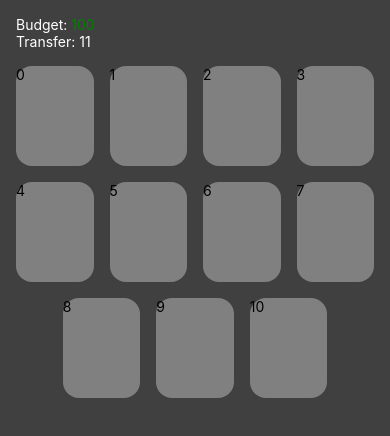
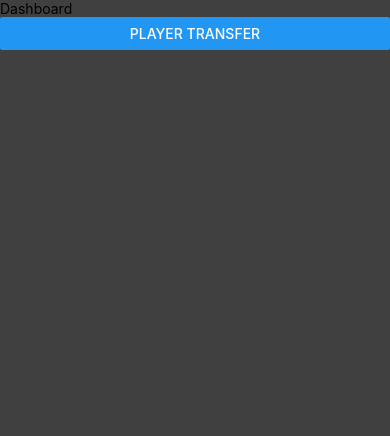
Before and after one commit to Pranilsthaa/Dream-Team, a React Native app: screen /Home in a window 390 px wide. Shown: the top 436 px of the page. Built offline with nearby package versions, Linux system fonts and the light colour scheme.

Commit message:
few changes

```diff
--- a/package.json
+++ b/package.json
@@ -13,8 +13,10 @@
     "@react-native/new-app-screen": "0.85.1",
     "@react-navigation/native": "^7.2.2",
     "@react-navigation/native-stack": "^7.14.11",
+    "axios": "^1.15.2",
     "react": "19.2.3",
     "react-native": "0.85.1",
+    "react-native-config": "^1.6.1",
     "react-native-safe-area-context": "^5.5.2",
     "react-native-screens": "^4.24.0",
     "zustand": "^5.0.12"
--- a/src/home.tsx
+++ b/src/home.tsx
@@ -1,94 +1,19 @@
-import { View, Text, Dimensions, TouchableOpacity } from 'react-native';
-import React, { useCallback, useEffect, useMemo, useState } from 'react';
+import { View, Text, Button } from 'react-native';
+import React from 'react';
+import { RootStackNavigationProp } from './navigation';
 import { useNavigation } from '@react-navigation/native';
-import playerStore from './store/playerStore';
-import { RootStackNavigationProp } from './navigation';
-const width = Dimensions.get('window').width;
 
-const TOTAL_BUDGET = 100;
-const TRANSFER_LIMIT = 11;
-
-const Home = () => {
-  const cardWidth = (width - 80) / 4;
+const Dashboard = () => {
   const navigation = useNavigation<RootStackNavigationProp>();
-  const players = playerStore(state => state.players);
-  const setPlayers = playerStore(state => state.setPlayers);
-  const [oldPlayers, setOldPlayers] = useState(new Set());
-
-  const dummyPlayers = Array(11).fill({ id: '', name: '', price: 0 });
-
-  useEffect(() => {
-    setPlayers(dummyPlayers);
-    setOldPlayers(new Set(dummyPlayers.map(p => p.id)));
-  }, []);
-
-  const handleNavigation = useCallback((item: any, index: number) => {
-    navigation.navigate('player_select', { slotIndex: index });
-  }, []);
-
-  const budget_rem =
-    TOTAL_BUDGET -
-    players.reduce((acc, player) => acc + (player.price ?? 0), 0);
-
-  const transferCount = useMemo(() => {
-    return players.filter(player => !oldPlayers.has(player.id)).length;
-  }, [players]);
   return (
-    <View style={{ flex: 1, padding: 16 }}>
-      <Text style={{ color: '#fff' }}>
-        Budget:
-        <Text style={{ color: budget_rem < 0 ? 'red' : 'green' }}>
-          {' '}
-          {budget_rem}
-        </Text>
-      </Text>
-      <Text style={{ color: '#fff' }}>
-        Transfer:
-        <Text style={{ color: 'white' }}>
-          {' '}
-          {TRANSFER_LIMIT - transferCount}
-        </Text>
-      </Text>
-
-      <View
-        style={{
-          flexDirection: 'row',
-          flexWrap: 'wrap',
-          justifyContent: 'center',
-          gap: 16,
-          marginTop: 16,
-        }}
-      >
-        {players &&
-          players.length > 0 &&
-          players.map((item, index) => {
-            const disabled = transferCount >= TRANSFER_LIMIT && !item.id;
-            return (
-              <TouchableOpacity
-                key={index}
-                activeOpacity={0.6}
-                onPress={() => handleNavigation(item, index)}
-                disabled={disabled}
-                style={{
-                  height: 100,
-                  width: cardWidth,
-                  backgroundColor: 'gray',
-                  borderRadius: 16,
-                }}
-              >
-                <Text>{index}</Text>
-                {item.id ? (
-                  <>
-                    <Text>{item.name}</Text>
-                    <Text>NRs. {item.price}</Text>
-                  </>
-                ) : null}
-              </TouchableOpacity>
-            );
-          })}
-      </View>
+    <View>
+      <Text>Dashboard</Text>
+      <Button
+        title="Player Transfer"
+        onPress={() => navigation.navigate('player_transfer')}
+      />
     </View>
   );
 };
 
-export default Home;
+export default Dashboard;
--- a/src/navigation.tsx
+++ b/src/navigation.tsx
@@ -6,9 +6,11 @@ import {
 } from '@react-navigation/native-stack';
 import Home from './home';
 import PlayerSelect from './playerSelect';
+import PlayerTransferScreen from './transfer';
 
 type RootStackParamList = {
   Home: undefined;
+  player_transfer: undefined;
   player_select: { slotIndex: number };
 };
 
@@ -28,6 +30,7 @@ const Navigator = () => {
         }}
       >
         <Stack.Screen name="Home" component={Home} />
+        <Stack.Screen name="player_transfer" component={PlayerTransferScreen} />
         <Stack.Screen name="player_select" component={PlayerSelect} />
       </Stack.Navigator>
     </NavigationContainer>
--- a/src/playerSelect.tsx
+++ b/src/playerSelect.tsx
@@ -1,24 +1,64 @@
 import { View, Text, FlatList, TouchableOpacity } from 'react-native';
-import React, { useCallback } from 'react';
+import React, { useCallback, useEffect, useState } from 'react';
 import playerStore from './store/playerStore';
 import { useNavigation } from '@react-navigation/native';
+import axios from 'axios';
+import Config from 'react-native-config';
 
-const dummyData: { id: string; name: string; price: number }[] = Array.from({
-  length: 30,
-}).map((_, index) => ({
-  id: String(index),
-  name: `Player ${index}`,
-  price: Number(((index + 1) * 1.25).toFixed()),
-}));
+type TPlayerItem = {
+  id: string;
+  name: string;
+  age: string;
+  price: number;
+  role: string;
+  isActive: boolean;
+  team: {
+    name: string;
+    logo: string;
+    code: string;
+  };
+};
+
+type TplayerResponse = {
+  success: boolean;
+  message: string;
+  data: TPlayerItem[];
+};
+
+// const dummyData: { id: string; name: string; price: number }[] = Array.from({
+//   length: 30,
+// }).map((_, index) => ({
+//   id: String(index),
+//   name: `Player ${index}`,
+//   price: Number(((index + 1) * 1.25).toFixed()),
+// }));
 
 const PlayerSelect = ({ route }: { route: any }) => {
   const navigation = useNavigation();
+  const [playersData, setPlayersData] = useState<TPlayerItem[]>([]);
+
   const { slotIndex } = route.params;
   const players = playerStore(state => state.players);
   const updateSlot = playerStore(state => state.updateSlot);
+
   const handlePlayerSelect = useCallback((item: any) => {
     updateSlot(slotIndex, item);
     navigation.goBack();
+  }, []);
+
+  const fetchPlayers = async () => {
+    const BASE_URL = Config.BASE_URL;
+    try {
+      const players = await axios.get<TplayerResponse>(
+        `${BASE_URL}/api/players`,
+      );
+      setPlayersData(players.data.data);
+    } catch (e) {
+      console.log(e);
+    }
+  };
+  useEffect(() => {
+    fetchPlayers();
   }, []);
   return (
     <View style={{ flex: 1, paddingHorizontal: 16, paddingTop: 16 }}>
@@ -36,7 +76,7 @@ const PlayerSelect = ({ route }: { route: any }) => {
         </View>
       ) : null}
       <FlatList
-        data={dummyData}
+        data={playersData}
         renderItem={({ item, index }) => {
           const disabled = players.some(player => player.id === item.id);
           return (
@@ -53,7 +93,7 @@ const PlayerSelect = ({ route }: { route: any }) => {
             >
               <Text style={{ color: '#000', fontWeight: 'bold' }}>
                 {`#${index + 1} `}
-                {item.name}
+                {item.name} ({item.team.code})
               </Text>
               <Text style={{ color: '#000' }}>NRs. {item.price}</Text>
             </TouchableOpacity>
--- /dev/null
+++ b/src/transfer.tsx
@@ -0,0 +1,94 @@
+import { View, Text, Dimensions, TouchableOpacity } from 'react-native';
+import React, { useCallback, useEffect, useMemo, useState } from 'react';
+import { useNavigation } from '@react-navigation/native';
+import playerStore from './store/playerStore';
+import { RootStackNavigationProp } from './navigation';
+const width = Dimensions.get('window').width;
+
+const TOTAL_BUDGET = 100;
+const TRANSFER_LIMIT = 11;
+
+const PlayerTransferScreen = () => {
+  const cardWidth = (width - 80) / 4;
+  const navigation = useNavigation<RootStackNavigationProp>();
+  const players = playerStore(state => state.players);
+  const setPlayers = playerStore(state => state.setPlayers);
+  const [oldPlayers, setOldPlayers] = useState(new Set());
+
+  const dummyPlayers = Array(11).fill({ id: '', name: '', price: 0 });
+
+  useEffect(() => {
+    setPlayers(dummyPlayers);
+    setOldPlayers(new Set(dummyPlayers.map(p => p.id)));
+  }, []);
+
+  const handleNavigation = useCallback((item: any, index: number) => {
+    navigation.navigate('player_select', { slotIndex: index });
+  }, []);
+
+  const budget_rem =
+    TOTAL_BUDGET -
+    players.reduce((acc, player) => acc + (player.price ?? 0), 0);
+
+  const transferCount = useMemo(() => {
+    return players.filter(player => !oldPlayers.has(player.id)).length;
+  }, [players]);
+  return (
+    <View style={{ flex: 1, padding: 16 }}>
+      <Text style={{ color: '#fff' }}>
+        Budget:
+        <Text style={{ color: budget_rem < 0 ? 'red' : 'green' }}>
+          {' '}
+          {budget_rem}
+        </Text>
+      </Text>
+      <Text style={{ color: '#fff' }}>
+        Transfer:
+        <Text style={{ color: 'white' }}>
+          {' '}
+          {TRANSFER_LIMIT - transferCount}
+        </Text>
+      </Text>
+
+      <View
+        style={{
+          flexDirection: 'row',
+          flexWrap: 'wrap',
+          justifyContent: 'center',
+          gap: 16,
+          marginTop: 16,
+        }}
+      >
+        {players &&
+          players.length > 0 &&
+          players.map((item, index) => {
+            const disabled = transferCount >= TRANSFER_LIMIT && !item.id;
+            return (
+              <TouchableOpacity
+                key={index}
+                activeOpacity={0.6}
+                onPress={() => handleNavigation(item, index)}
+                disabled={disabled}
+                style={{
+                  height: 100,
+                  width: cardWidth,
+                  backgroundColor: 'gray',
+                  borderRadius: 16,
+                }}
+              >
+                <Text>{index}</Text>
+                {item.id ? (
+                  <>
+                    <Text>{item.name}</Text>
+                    <Text>NRs. {item.price}</Text>
+                  </>
+                ) : null}
+              </TouchableOpacity>
+            );
+          })}
+      </View>
+    </View>
+  );
+};
+
+export default PlayerTransferScreen;
```
Also changed, not shown: 4 other files (tests, documents, lock files or other folders).
